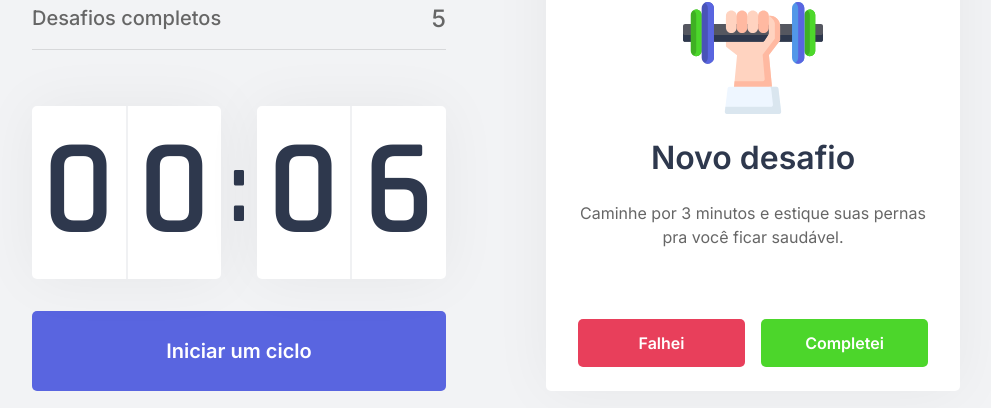
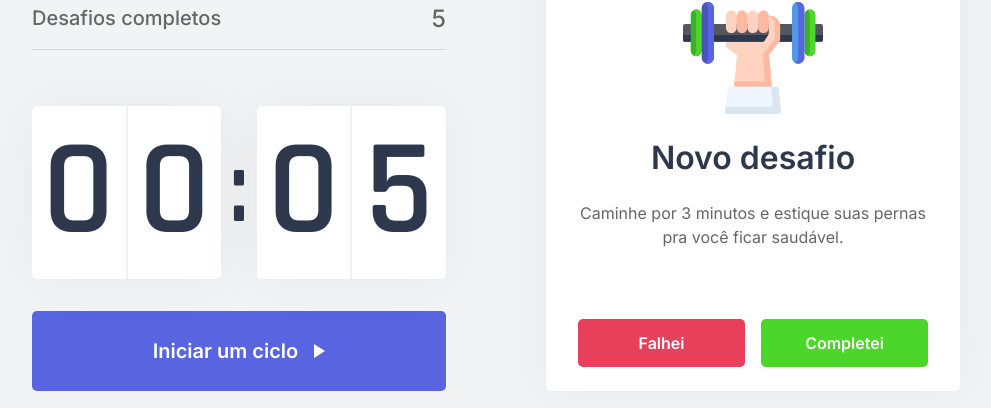
Before and after one commit to rdgrb/nlw-move-it, a Next.js app: page / in a window 1280 px wide. Shown: the part 285-693 px from the top of the page, without its empty margins (144-1135 px from the left). Built offline with nearby package versions, Linux system fonts and the light colour scheme.

Commit message:
Modificado layout dos botões de Countdown

```diff
--- a/src/components/Countdown.tsx
+++ b/src/components/Countdown.tsx
@@ -4,7 +4,7 @@ import styles from "../styles/components/Countdown.module.css";
 let countdownTimeout: NodeJS.Timeout;
 
 export function Countdown() {
-    const [time, setTime] = useState(0.1 * 60);
+    const [time, setTime] = useState(0.1 * 60 - 1);
     const [isActive, setIsActive] = useState(false);
     const [hasFinished, setHasFinished] = useState(false);
 
@@ -21,7 +21,7 @@ export function Countdown() {
     function reset() {
         clearTimeout(countdownTimeout);
         setIsActive(false);
-        setTime(0.1 * 60);
+        setTime(0.1 * 60 - 1);
     }
 
     useEffect(() => {
@@ -51,7 +51,8 @@ export function Countdown() {
 
             {hasFinished ? (
                 <button disabled className={styles.countdownButton}>
-                    Ciclo terminado
+                    Ciclo encerrado
+                    <img src="icons/green-check.svg" />
                 </button>
             ) : (
                 <>
@@ -64,6 +65,7 @@ export function Countdown() {
                         <button onClick={start}
                             type="button" className={styles.countdownButton}>
                             Iniciar um ciclo
+                            <img src="icons/play.svg" />
                         </button>
                     )}
                 </>
--- a/src/styles/components/Countdown.module.css
+++ b/src/styles/components/Countdown.module.css
@@ -71,6 +71,13 @@
 
 .countdownButton:disabled {
     background: var(--white);
+    border: 4px;
+    border-bottom-style: solid;
+    border-bottom-color: var(--green);
     color: var(--text);
     cursor: not-allowed;
 }
+
+.countdownButton img {
+    margin-left: 1rem;
+}
```
